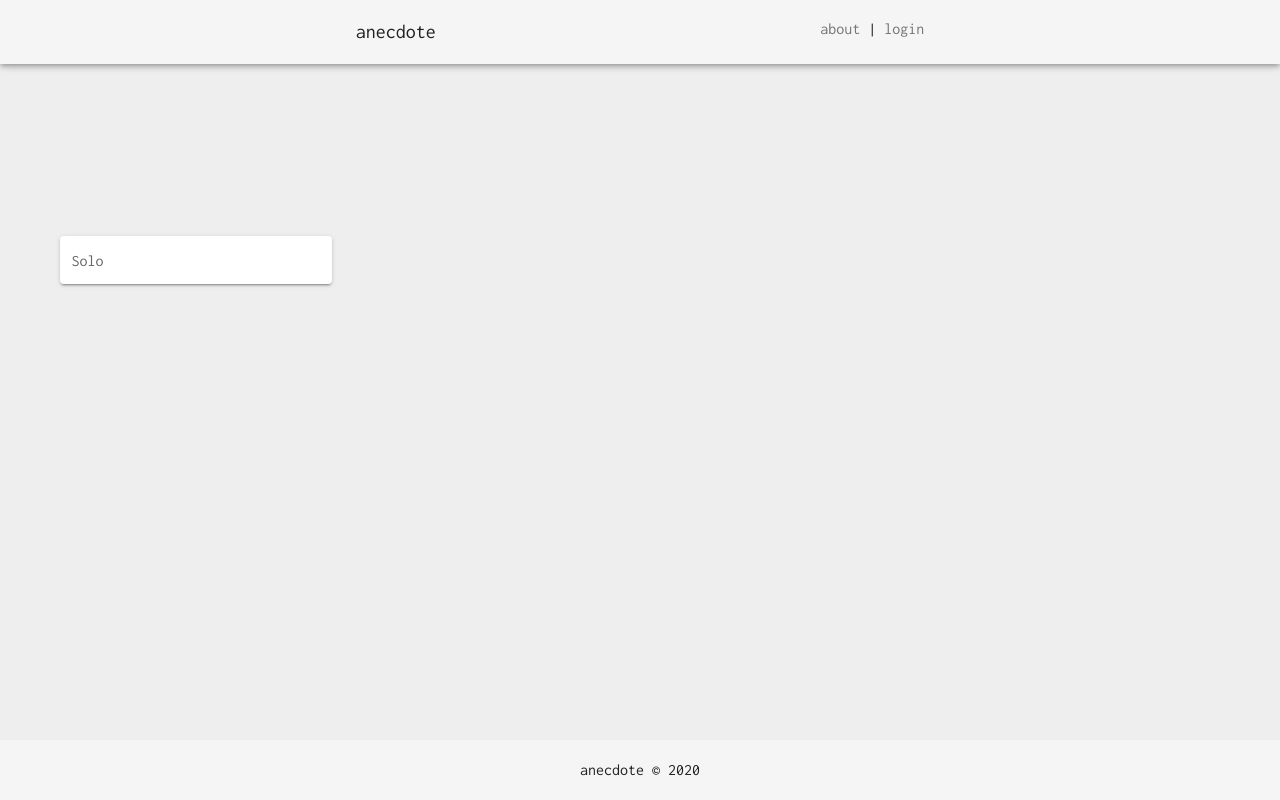
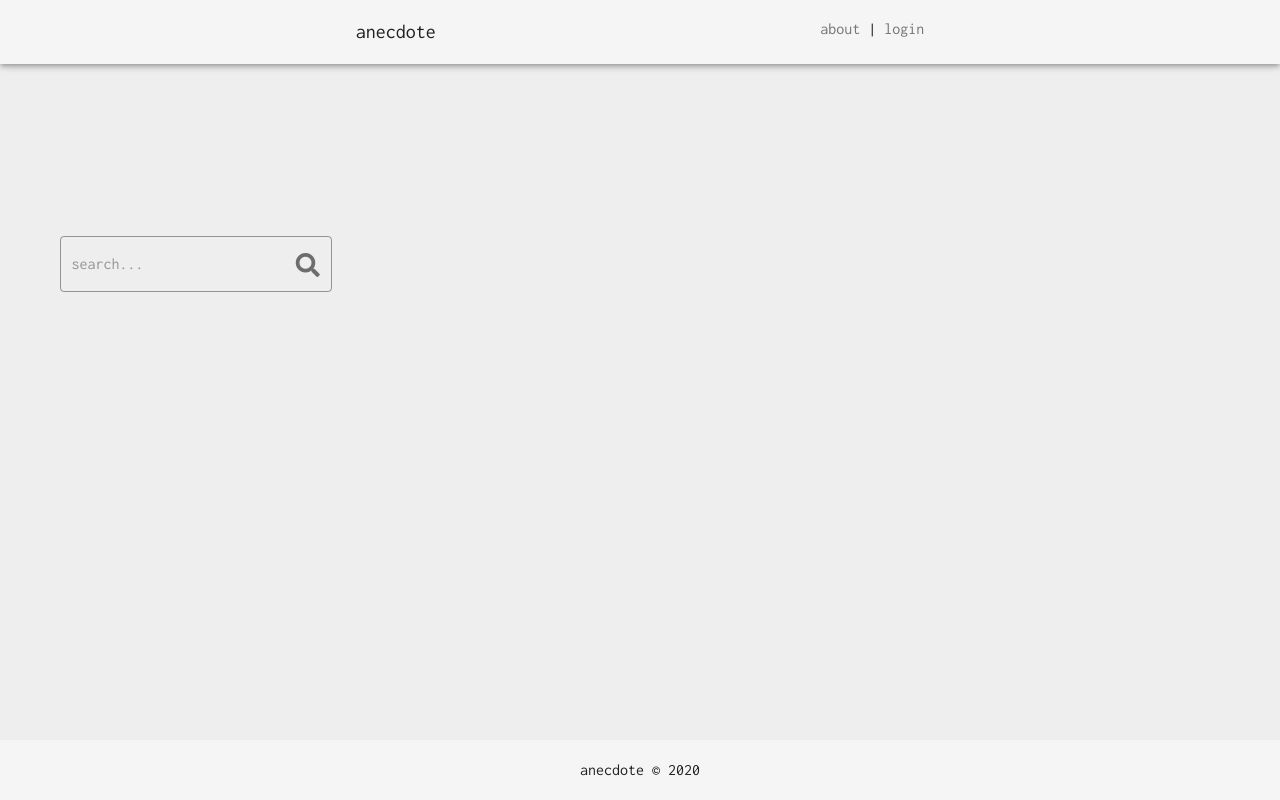
Before and after one commit to Simon-Truong/anecdote-ui, a Vue app: page / in a window 1280 px wide. Built offline with nearby package versions, Linux system fonts and the light colour scheme.

Commit message:
[style] added font awesome dependency and search icon on search text field

```diff
--- a/package.json
+++ b/package.json
@@ -16,6 +16,7 @@
     "vuex": "^3.1.3"
   },
   "devDependencies": {
+    "@fortawesome/fontawesome-free": "^5.13.0",
     "@vue/cli-plugin-babel": "~4.3.0",
     "@vue/cli-plugin-eslint": "~4.3.0",
     "@vue/cli-service": "~4.3.0",
--- a/src/components/Home.vue
+++ b/src/components/Home.vue
@@ -5,7 +5,7 @@
 
       <v-row>
         <v-col cols="6" sm="6" md="3">
-          <v-text-field label="Solo" placeholder="search..." solo><i class="fas fa-search"></i></v-text-field>
+          <v-text-field placeholder="search..." outlined append-icon="fa-search"></v-text-field>
         </v-col>
       </v-row>
     </v-container>
--- a/src/main.js
+++ b/src/main.js
@@ -8,5 +8,5 @@ Vue.config.productionTip = false;
 new Vue({
   router,
   vuetify,
-  render: (h) => h(App)
+  render: h => h(App)
 }).$mount('#app');
--- a/src/plugins/vuetify.js
+++ b/src/plugins/vuetify.js
@@ -1,7 +1,11 @@
+import '@fortawesome/fontawesome-free/css/all.css'
 import Vue from 'vue';
 import Vuetify from 'vuetify/lib';
 
 Vue.use(Vuetify);
 
 export default new Vuetify({
+    icons: {
+        iconfont: 'fa'
+    }
 });
```
Also changed, not shown: 1 other file (tests, documents, lock files or other folders).
